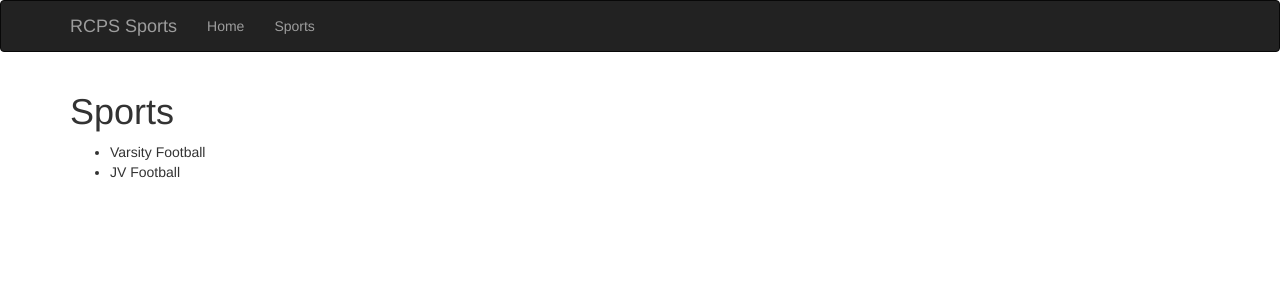
After one commit to w1n5t0n99/rcps-sport, a Flask app: page /sports in a window 1280 px wide. The commit adds this page. Shown: the top 300 px of the page. Run offline with Flask 2, Linux system fonts and the light colour scheme; data comes from the database, SQL or seed files in the repository; some libraries are stand-ins or nearby versions.

Commit message:
database view test

```diff
--- a/app.py
+++ b/app.py
@@ -8,11 +8,6 @@ from wtforms.validators import DataRequired
 from flask_sqlalchemy import SQLAlchemy
 
 
-class NameForm(FlaskForm):
-    name = StringField('What is your name?', validators=[DataRequired()])
-    submit = SubmitField('Submit')
-
-
 basedir = os.path.abspath(os.path.dirname(__file__))
 app = Flask(__name__)
 app.config['SECRET_KEY'] = 'app secret key'
@@ -20,8 +15,14 @@ app.config['SQLALCHEMY_DATABASE_URI'] =\
     'sqlite:///' + os.path.join(basedir, 'data.sqlite')
 app.config['SQLALCHEMY_TRACK_MODIFICATIONS'] = False
 db = SQLAlchemy(app)
-#db.create_all()
+# db.create_all()
 bootstrap = Bootstrap(app)
+
+
+class NameForm(FlaskForm):
+    name = StringField('What is your name?', validators=[DataRequired()])
+    submit = SubmitField('Submit')
+
 
 class Sport(db.Model):
     __tablename__ = 'sport'
@@ -31,6 +32,7 @@ class Sport(db.Model):
 
     def __repr__(self):
         return '<Sport %r>' % self.name
+
 
 class Game(db.Model):
     __tablename__ = 'game'
@@ -42,6 +44,7 @@ class Game(db.Model):
     def __repr__(self):
         return '<Game %r>' % self.name
 
+
 @app.route('/', methods=['GET', 'POST'])
 def index():
     form = NameForm()
@@ -52,6 +55,12 @@ def index():
         session['name'] = form.name.data
         return redirect(url_for('index'))
     return render_template('index.html', form=form, name=session.get('name'))
+
+
+@app.route('/sports')
+def sports():
+    s = Sport.query.all()
+    return render_template('sports.html', sports=s)
 
 
 @app.route('/user/<name>')
--- a/templates/base.html
+++ b/templates/base.html
@@ -18,6 +18,9 @@
             <ul class="nav navbar-nav">
                 <li><a href="/">Home</a></li>
             </ul>
+            <ul class="nav navbar-nav">
+                <li><a href="/sports">Sports</a></li>
+            </ul>
         </div>
     </div>
 </div>
--- /dev/null
+++ b/templates/sports.html
@@ -0,0 +1,15 @@
+{% extends "base.html" %}
+{% import "bootstrap/wtf.html" as wtf %}
+
+{% block title %}RCPS Sports{% endblock %}
+
+{% block page_content %}
+<div class="list-view">
+    <h1>Sports</h1>
+    <ul>
+        {% for sport in sports %}
+        <li>{{sport.name}}</li>
+        {% endfor %}
+    </ul>
+</div>
+{% endblock %}
```
